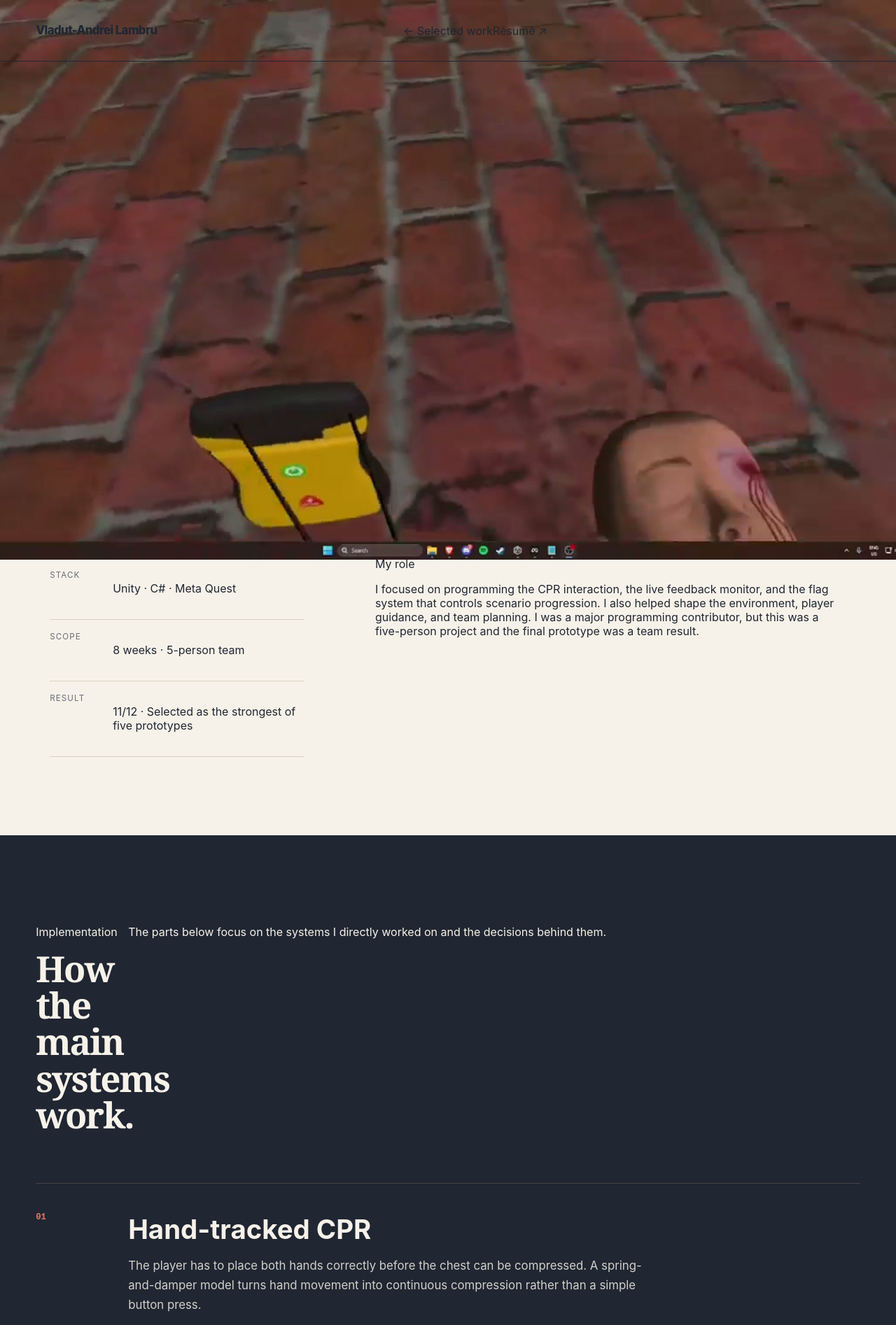
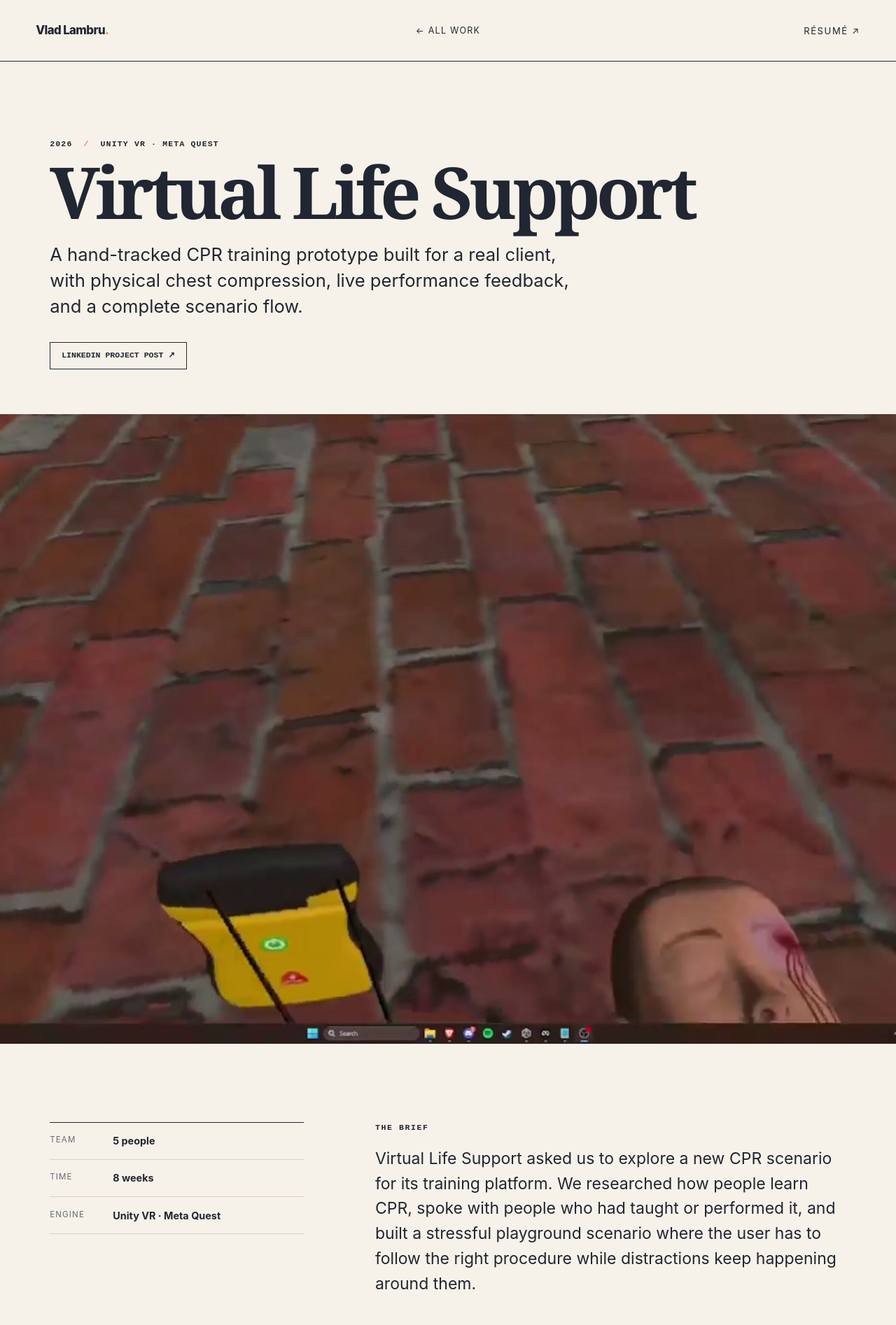
Before and after one commit to Vladut-Andrei-Lambru/Portfolio, a Next.js app: page /projects/virtual-life-support in a window 1280 px wide. Shown: the top 1894 px of the page at 70% size. Built offline with nearby package versions, Linux system fonts and the light colour scheme.

Commit message:
feat: add reusable project video support

```diff
--- a/app/projects/[slug]/page.tsx
+++ b/app/projects/[slug]/page.tsx
@@ -2,34 +2,28 @@ import Image from "next/image";
 import Link from "next/link";
 import { notFound } from "next/navigation";
 import { getProject, projects } from "@/lib/projects";
-import { publicPath } from "@/lib/paths";
-import { getDisplayLinks, getPresentation } from "@/lib/project-presentation";
+
+const basePath=process.env.NEXT_PUBLIC_BASE_PATH ?? "";
+
+function ProjectVideo({video}:{video:NonNullable<ReturnType<typeof getProject>>["video"]}){
+  if(!video) return null;
+  if(video.type==="mp4") return <video className="project-video" controls preload="metadata" poster={video.poster?`${basePath}${video.poster}`:undefined}><source src={`${basePath}${video.src}`} type="video/mp4" />Your browser does not support embedded video.</video>;
+  const embedSrc=video.type==="youtube"?`https://www.youtube-nocookie.com/embed/${video.src}`:`https://player.vimeo.com/video/${video.src}`;
+  return <div className="video-frame"><iframe src={embedSrc} title={video.title} loading="lazy" allow="accelerometer; autoplay; clipboard-write; encrypted-media; gyroscope; picture-in-picture; web-share" allowFullScreen /></div>;
+}
 
 export function generateStaticParams(){ return projects.map((project)=>({slug:project.slug})); }
-
 export default async function ProjectPage({params}:{params:Promise<{slug:string}>}){
-  const {slug}=await params;
-  const project=getProject(slug);
-  if(!project) notFound();
-  const view=getPresentation(project);
-  const links=getDisplayLinks(project);
-
-  return <main className={`case-page ${view.theme}`}>
-    <header className="site-header case-header"><Link className="wordmark" href="/#top">Vladut-Andrei Lambru</Link><Link className="case-back" href="/#work">← Selected work</Link><a className="header-cta" href={publicPath("/files/vladut-andrei-lambru-resume.pdf")} target="_blank" rel="noreferrer">Résumé <span aria-hidden="true">↗</span></a></header>
-    <section className="case-hero">
-      <div className="case-heading"><p className="section-label">{view.category} · {project.year}</p><h1>{project.title}</h1><p>{project.summary}</p><div className="case-actions">{links.map((link)=><a className="button button-ghost" key={link.href} href={link.href} target="_blank" rel="noreferrer">{link.label} <span aria-hidden="true">↗</span></a>)}</div></div>
-      <div className="case-hero-media"><Image unoptimized src={publicPath(project.hero)} alt={view.alt} fill priority sizes="100vw" /></div>
-    </section>
-    <section className="case-overview">
-      <div className="case-facts"><div><span>Role</span><p>{view.roleSummary}</p></div><div><span>Stack</span><p>{view.stack}</p></div><div><span>Scope</span><p>{project.duration} · {project.team === "5 people" ? "5-person team" : project.team}</p></div><div><span>Result</span><p>{view.highlight}</p></div></div>
-      <div className="case-copy"><div><p className="section-label">The brief</p><p>{project.brief}</p></div><div><p className="section-label">My role</p><p>{project.role}</p></div></div>
-    </section>
-    <section className="systems-section">
-      <div className="section-heading"><div><p className="section-label">Implementation</p><h2>How the main systems work.</h2></div><p>The parts below focus on the systems I directly worked on and the decisions behind them.</p></div>
-      <div className="system-list">{project.systems.map((system,index)=><article key={system.title}><div className="system-number">0{index+1}</div><div><h3>{system.title}</h3><p>{system.description}</p><ul>{system.details.map((detail)=><li key={detail}>{detail}</li>)}</ul></div></article>)}</div>
-    </section>
-    {project.images.length>1&&<section className="gallery-section"><div className="section-heading"><div><p className="section-label">Gallery</p><h2>Project screenshots.</h2></div></div><div className="gallery-grid">{project.images.slice(1).map((image,index)=><figure key={image} className={index%3===0?"wide":""}><Image unoptimized src={publicPath(image)} alt={`${project.title} screenshot ${index+2}`} fill sizes="(max-width: 760px) 100vw, 50vw" /></figure>)}</div></section>}
-    <section className="case-result"><div><p className="section-label">Outcome</p><p>{project.outcome}</p></div><div><p className="section-label">What I learned</p><p>{project.learning}</p></div></section>
-    <section className="case-next"><p className="section-label">More work</p><Link href="/#work">Back to selected projects <span aria-hidden="true">↗</span></Link></section>
+  const {slug}=await params; const project=getProject(slug); if(!project) notFound();
+  return <main className="case-page">
+    <header className="site-header case-header"><Link className="wordmark" href="/#top">Vlad Lambru<span>.</span></Link><Link className="back-link" href="/#work">← All work</Link><a className="header-link" href={`${basePath}/files/vladut-andrei-lambru-resume.pdf`} target="_blank" rel="noreferrer">Résumé ↗</a></header>
+    <section className="case-hero"><div className="case-kicker"><span>{project.year}</span><span>{project.engine}</span></div><h1>{project.title}</h1><p>{project.summary}</p><div className="case-links">{project.links.map((link)=><a key={link.href} href={link.href} target="_blank" rel="noreferrer">{link.label} ↗</a>)}</div></section>
+    <div className="case-hero-image"><Image unoptimized src={`${basePath}${project.hero}`} alt={`${project.title} gameplay`} fill priority sizes="100vw" /></div>
+    {project.video&&<section className="video-section"><p className="eyebrow">Watch it in action</p><ProjectVideo video={project.video} /></section>}
+    <section className="case-overview"><div className="case-facts"><div><span>Team</span><strong>{project.team}</strong></div><div><span>Time</span><strong>{project.duration}</strong></div><div><span>Engine</span><strong>{project.engine}</strong></div></div><div className="case-prose"><p className="eyebrow">The brief</p><p>{project.brief}</p><p className="eyebrow">What I did</p><p>{project.role}</p></div></section>
+    <section className="systems-section"><div className="section-heading inverse"><p className="section-number">01</p><div><p className="eyebrow">Under the hood</p><h2>The systems I worked on.</h2></div></div><div className="system-list">{project.systems.map((system,index)=><article key={system.title}><p className="system-number">0{index+1}</p><div><h3>{system.title}</h3><p>{system.description}</p><ul>{system.details.map((detail)=><li key={detail}>{detail}</li>)}</ul></div></article>)}</div></section>
+    <section className="gallery-section"><div className="section-heading"><p className="section-number">02</p><div><p className="eyebrow">Project gallery</p><h2>What the player sees.</h2></div></div><div className="gallery-grid">{project.images.slice(1).map((image,index)=><figure key={image} className={index%3===0?"wide":""}><Image unoptimized src={`${basePath}${image}`} alt={`${project.title} screenshot ${index+2}`} fill sizes="(max-width: 760px) 100vw, 50vw" /></figure>)}</div></section>
+    <section className="result-section"><div><p className="eyebrow">Result</p><p>{project.outcome}</p></div><div><p className="eyebrow">What I learned</p><p>{project.learning}</p></div></section>
+    <section className="next-project"><p className="eyebrow">Keep looking</p><Link href="/#work">Back to all projects <span>↗</span></Link></section>
   </main>;
 }
```
